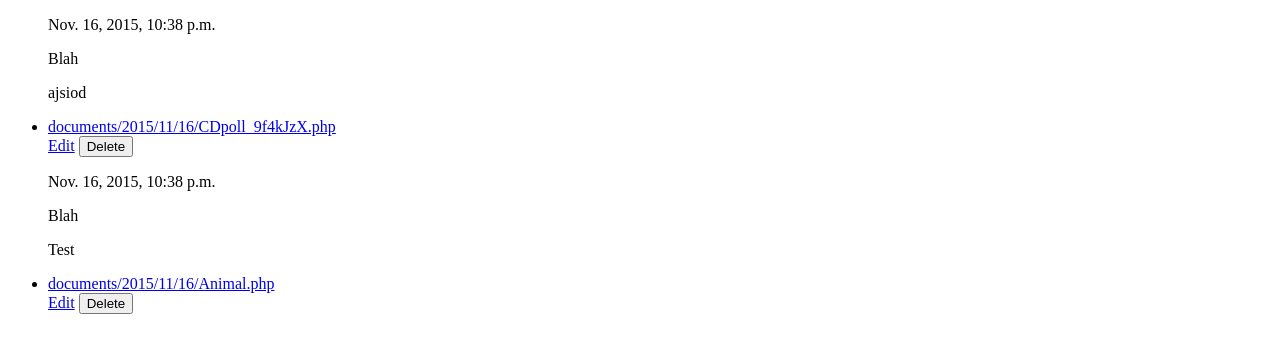
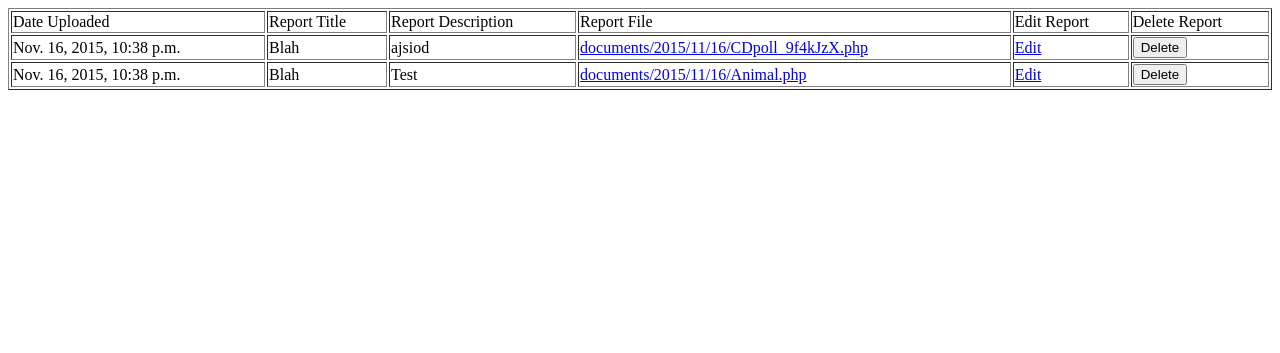
Before and after one commit to mcr5fh/Django_WebProject, a Django app: page /myapp/list/ in a window 1280 px wide. Shown: the top 353 px of the page. Run offline with Django 3.2, Linux system fonts and the light colour scheme; data comes from the database, SQL or seed files in the repository.

Commit message:
List of reports is now in a table

```diff
--- a/webapp/src/myproject/myproject/myapp/templates/list.html
+++ b/webapp/src/myproject/myproject/myapp/templates/list.html
@@ -8,22 +8,37 @@
 	<body>
 		<!-- List of uploaded documents -->
 		{% if reports %}
-			<ul>
+			<table border="1" style="width:100%">
+				<!--<ul> -->
+			<tr>
+				<td>Date Uploaded</td>
+                <td>Report Title</td>
+                <td>Report Description</td>
+                <td>Report File</td>
+                <td>Edit Report</td>
+                <td>Delete Report</td>
+			</tr>
 			{% for report in reports %}
-                <p>{{ report.timestamp }}</p>
-                <p>{{ report.short }}</p>
-                <p>{{ report.detailed }}</p>
+			<tr>
+                <td>{{ report.timestamp }}</td>
+                <td>{{ report.short }}</td>
+                <td>{{ report.detailed }}</td>
                 {%  if report.file %}
-				    <li><a href="{{ report.file.url }}">{{ report.file.name }}</a></li>
+				    <td><a href="{{ report.file.url }}">{{ report.file.name }}</a></td>
                 {% endif %}
+                <td>
                 <form action="{% url "delete" %}" method="post" enctype="multipart/form-data">
                     {% csrf_token %}
                      <a class="btn btn-default" href="{% url 'report_edit' pk=report.pk %}" role="button">Edit</a>
                      <input type="hidden" name="report" value="{{ report.pk }}" />
+                     </td>
+                     <td>
                      <input type="submit" value="Delete" />
+                 </td>
                 </form>
+               </tr>
 			{% endfor %}
-			</ul>
+			</table>
 		{% else %}
 			<p>No Reports.</p>
 		</br>
```
